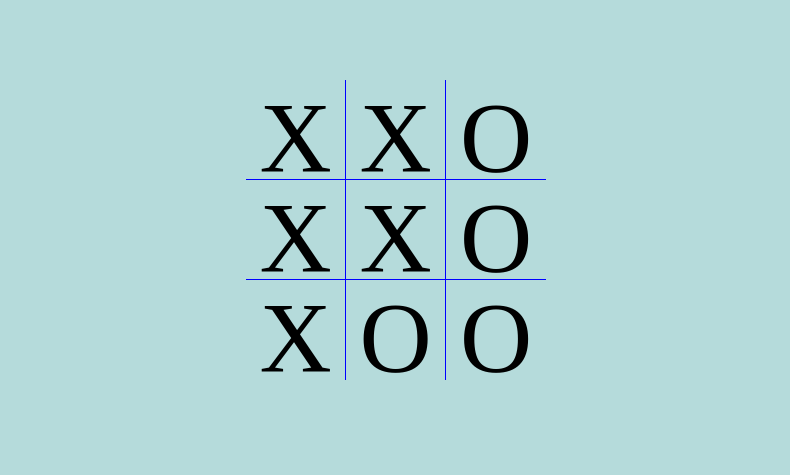
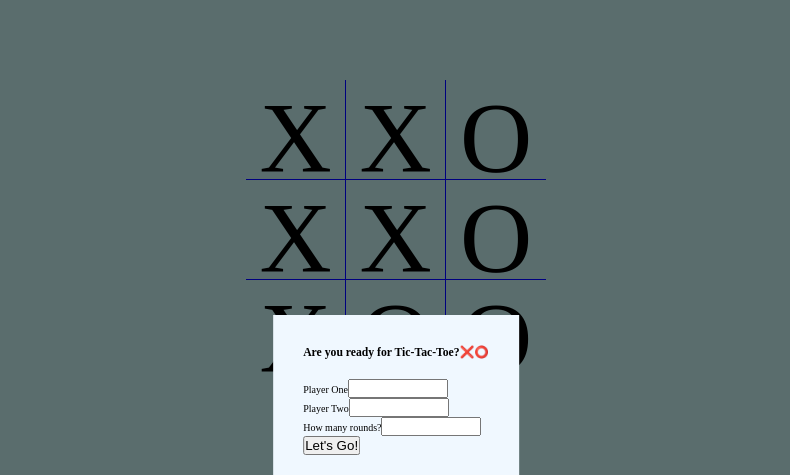
Before and after one commit to kajajaronska/odin-tic-tac-toe, a plain HTML site: page index.html in a window 1280 px wide. Shown: the top 475 px of the page, without its empty margins (244-1034 px from the left). Drawn offline with Linux system fonts and the light colour scheme.

Commit message:
Add modal box gathering information about the game from the user

```diff
--- a/index.html
+++ b/index.html
@@ -27,17 +27,28 @@
         <!-- PLAYERS SECTION WITH SCOREBOARD -->
         <section class="players">
         <div class="players__tile">
-            <div>Player One</div>
+            <div>Player X</div>
             <div class="players__name">Kaja</div>
             <div class="players__score">3</div>
         </div>
 
         <div class="players__tile">
-            <div>Player Two</div>
+            <div>Player O</div>
             <div class="players__name">Michael</div>
             <div class="players__score">2</div>
         </div>
 
         </section>
+
+        <div class="modal">
+            <div class="modal__content">
+            <h3 class="modal__header">Are you ready for Tic-Tac-Toe?❌⭕</h3>
+            <form action="" method="get" class="modal__form">
+                <div class=""><label for="playerOneName">Player One</label><input type="text" name="playerOneName" id="playerOneName"></div>
+                <div><label for="playerTwoName">Player Two</label><input type="text" name="playerTwoName" id="playerTwoName"></div>
+                <div><label for="rounds">How many rounds?</label><input type="number" name="rounds" id="rounds"></div>
+                <div><button type="submit">Let's Go! </button></div>
+            </form>
+        </div>
 </body>
 </html>
--- a/script.js
+++ b/script.js
@@ -0,0 +1,17 @@
+let tiles = document.querySelectorAll(".gameboard__tile");
+
+tiles.forEach(tile => {
+    tile.addEventListener('click', function(e){
+        e.target.innerHTML = 'X';
+    })
+})
+
+const gameBoard = () => {
+
+}
+
+const Player = (playerName) => {
+
+
+    return {playerName};
+}
--- a/style.css
+++ b/style.css
@@ -65,3 +65,38 @@ body {
     gap: 10rem;
     font-size: 7rem;
 }
+
+/****************************/
+/* MODAL STYLING */
+/****************************/
+
+.modal {
+    position: fixed;
+    top: 0;;
+    left: 0;
+    background-color: aliceblue;
+    width: 100%;
+    height: 100%;
+    background-color: rgba(0, 0, 0, 0.5);
+    overflow: auto;
+}
+
+.modal__content {
+    position: absolute;
+    background-color: aliceblue;
+    top: 50%;
+    left: 50%;
+    transform: translate(-50%,-50%);
+    /* width: 0rem; */
+
+    display: flex;
+    flex-direction: column;
+    gap: 2rem;
+
+    padding: 3rem;
+}
+
+.modal__form input,
+.modal__form label {
+    width: 10rem;
+}
```
